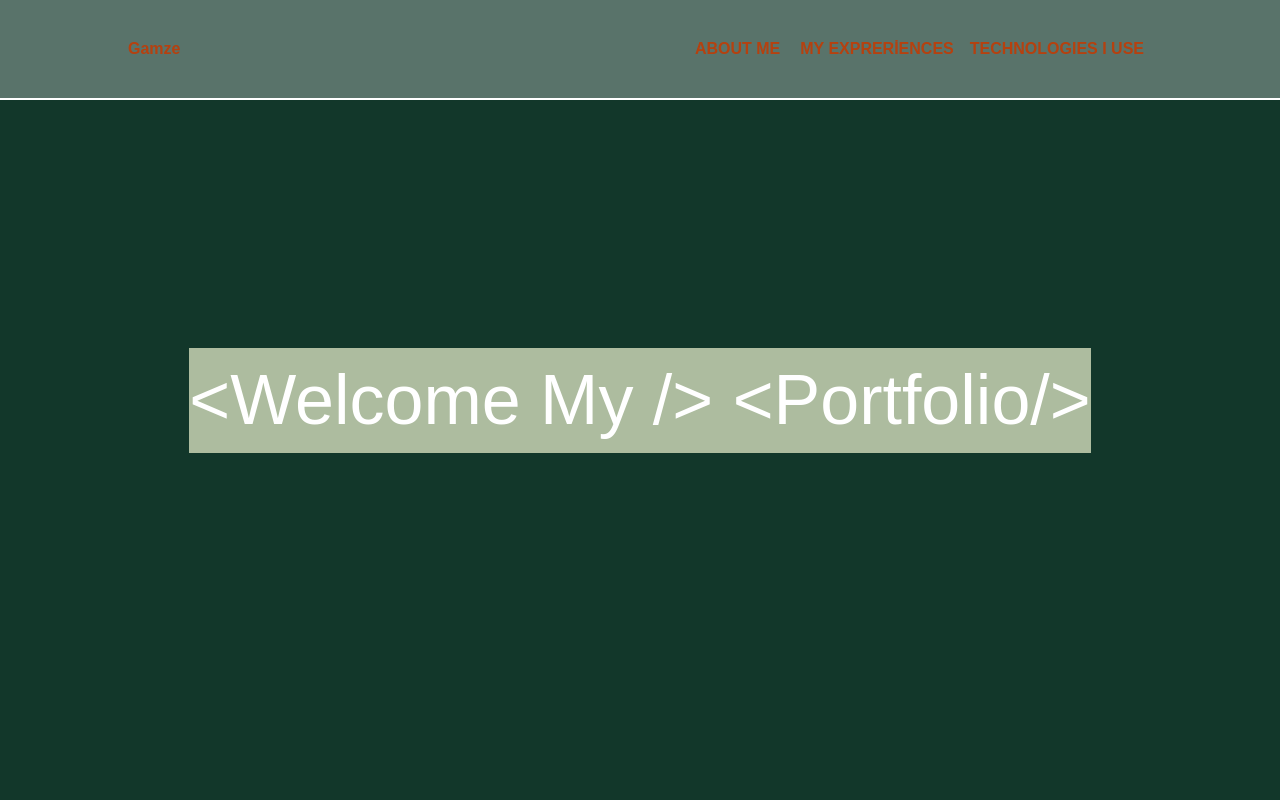
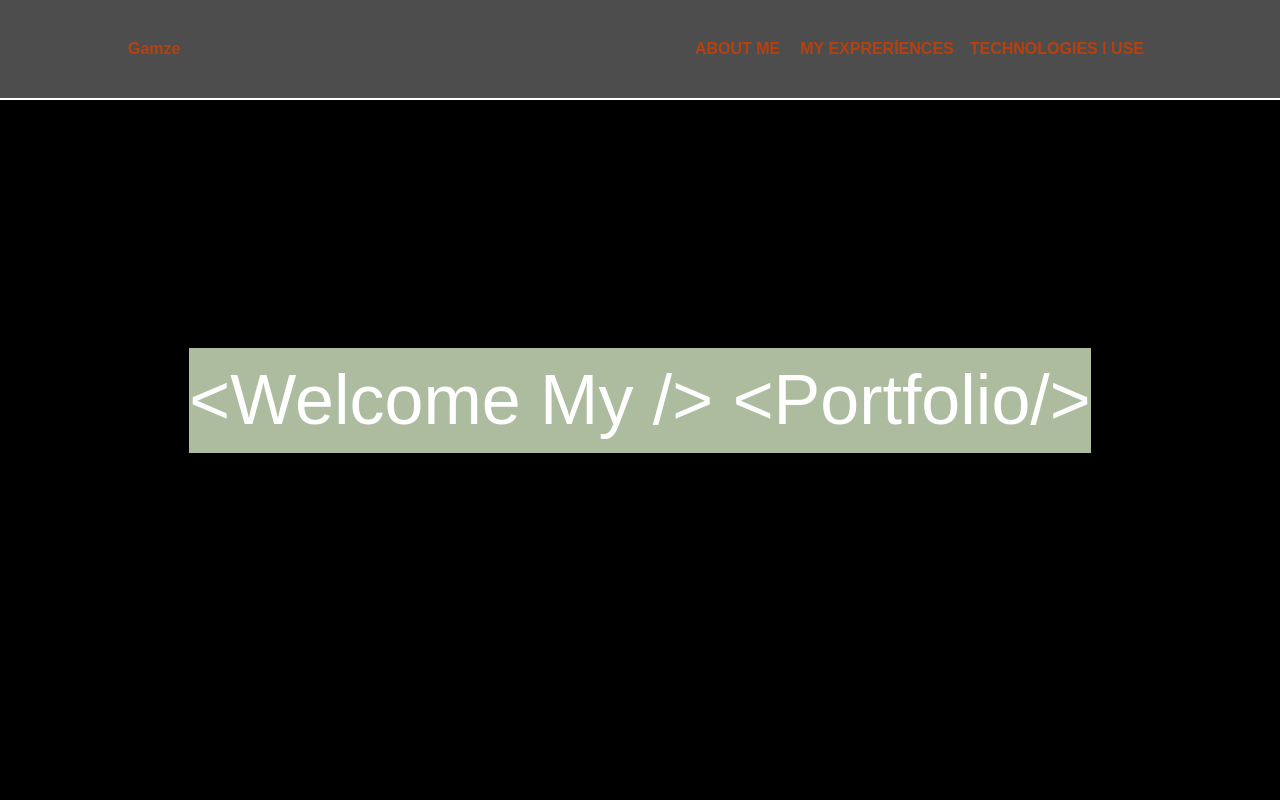
Before and after one commit to GamzKahraman/rgk-web, a React (Create React App) app: page / in a window 1280 px wide. Shown: the top 800 px of the page. Built offline with nearby package versions, Linux system fonts and the light colour scheme.

Commit message:
Update App.css

```diff
--- a/src/App.css
+++ b/src/App.css
@@ -1,5 +1,5 @@
 .backdrop-blur {
-    background-color: #B6410F;
+    background-color: #ffffff;
     backdrop-filter: blur(10px);
     z-index: 10;
   }
@@ -9,7 +9,7 @@
   }
 
   .first-section-background {
-    background-color: #12372A;
+    background-color: #000000;
 
 }
 
```
